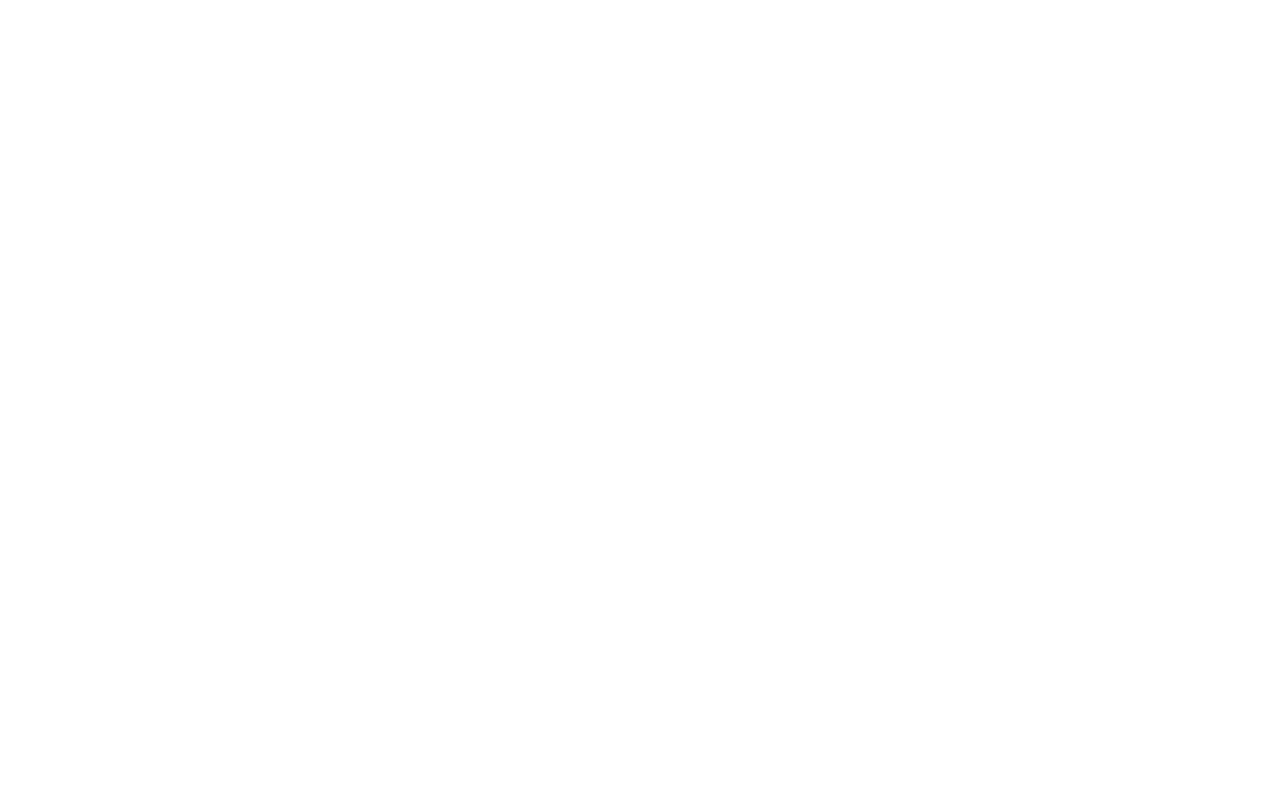
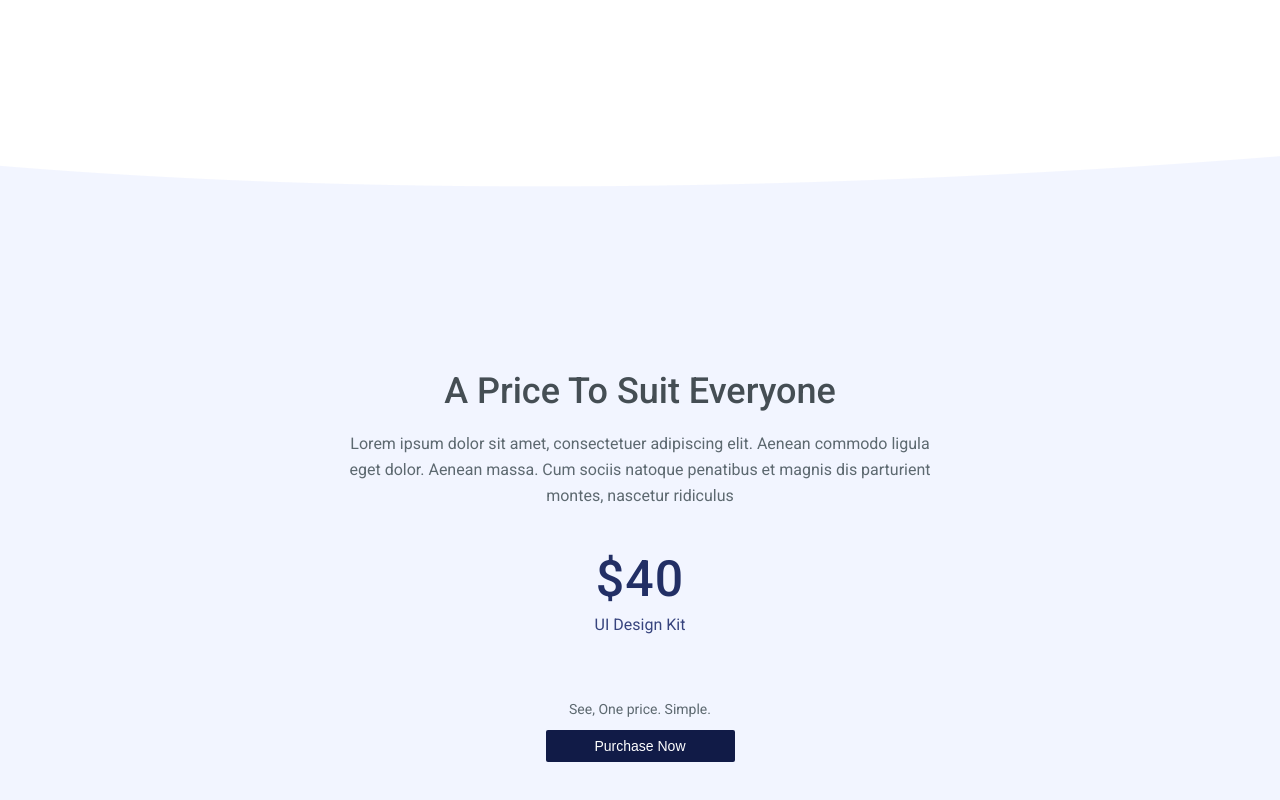
Before and after one commit to DmitrySkok/recruitment-task, a React (Create React App) app: page / in a window 1280 px wide. Shown: the part 2299-3099 px from the top of the page. Before the commit the page ends 2427 px from the top, so only its background shows below. Built offline with nearby package versions, Linux system fonts and the light colour scheme.

Commit message:
Done Pricing, add new styles for Button

```diff
--- a/src/components/common/Button/Button.js
+++ b/src/components/common/Button/Button.js
@@ -10,6 +10,7 @@
 
   const bigBtn = props.big;
   const trnBtn = props.transparent;
+  const pricingComp = props.pricingComp
   const children = props.children;
   const path = props.path;
 
@@ -21,7 +22,8 @@
     <button onClick={handleClick}
       className={clsx(
         styles.button,
-        bigBtn ? styles.big : styles.small,
+        bigBtn ? styles.bigBtn : styles.smallBtn,
+        pricingComp && styles.bigBtnPricingComp,
         trnBtn && styles.transparent
       )}
     >
--- a/src/components/common/Button/Button.module.scss
+++ b/src/components/common/Button/Button.module.scss
@@ -10,7 +10,7 @@
   padding: 0;
   cursor: pointer;
 
-  &.small {
+  &.smallBtn {
     width: 160px;
     height: 26px;
     font-weight: 500;
@@ -18,12 +18,18 @@
     line-height: 18px;
   }
 
-  &.big {
+  &.bigBtn {
     width: 189px;
     height: 36px;
     font-weight: 500;
     font-size: $base-size;
     line-height: 26px;
+
+    &PricingComp {
+      font-size: calc($base-size - 2px);
+      line-height: 24px;
+      height: 32px;
+    }
   }
 
   &.transparent  {
--- a/src/components/pages/Home/Home.js
+++ b/src/components/pages/Home/Home.js
@@ -2,6 +2,7 @@
 import Header from '../../views/Header/Header';
 import Hero from '../../views/Hero/Hero';
 import Intro from '../../views/Intro/Intro';
+import Pricing from '../../views/Pricing/Pricing';
 import UndrawMobLog from '../../views/UndrawMobLog/UndrawMobLog';
 import styles from './Home.module.scss';
 
@@ -12,6 +13,7 @@
       <Hero />
       <UndrawMobLog />
       <Intro />
+      <Pricing />
     </div>
   );
 };
--- /dev/null
+++ b/src/components/views/Pricing/Pricing.js
@@ -0,0 +1,30 @@
+import React from 'react'
+import Button from '../../common/Button/Button';
+import styles from './Pricing.module.scss';
+
+const Pricing = () => {
+  return (
+    <div className={styles.root}>
+      <div className={styles.wrapper}>
+        <div className={styles.textBlock}>
+          <h2>A Price To Suit Everyone</h2>
+          <p>
+            Lorem ipsum dolor sit amet, consectetuer adipiscing elit.
+            Aenean commodo ligula eget dolor. Aenean massa.
+            Cum sociis natoque penatibus et magnis dis parturient montes, nascetur ridiculus
+          </p>
+        </div>
+        <div className={styles.priceBlock}>
+          <h1>$40</h1>
+          <p>UI Design Kit</p>
+        </div>
+        <div className={styles.btnBlock}>
+          <p>See, One price. Simple.</p>
+          <Button big={true} pricingComp={true}>Purchase Now</Button>
+        </div>
+      </div>
+    </div>
+  )
+}
+
+export default Pricing
--- /dev/null
+++ b/src/components/views/Pricing/Pricing.module.scss
@@ -0,0 +1,43 @@
+@import '../../../styles/settings.scss';
+
+.root {
+  background: no-repeat top center url('../../../../public/images/pricingBackground.png');
+  display: flex;
+  justify-content: center;
+  text-align: center;
+  max-width: 1358px;
+  padding-bottom: 170px;
+  padding-top: 239px;
+
+  .wrapper {
+    max-width: 600px;
+    display: flex;
+    flex-direction: column;
+  }
+
+  .textBlock {
+    p {
+      line-height: 26px;
+    }
+  }
+
+  .priceBlock {
+    margin-top: 21px;
+    h1 {
+      color: $main-blue-700;
+    }
+    p {
+      margin: 0;
+      line-height: 26px;
+      color: $main-blue-600;
+    }
+  }
+
+  .btnBlock {
+    margin-top: 50px;
+    p {
+      font-size: calc($base-size - 2px);
+      margin: 13px;
+    }
+  }
+}
--- a/src/styles/settings.scss
+++ b/src/styles/settings.scss
@@ -2,6 +2,8 @@
 $main-gray-700: #454E54;
 $main-gray-600: #5D6970;
 $main-blue-500: #505F98;
+$main-blue-600: #37447E;
+$main-blue-700: #222F65;
 $main-blue-800: #111B47;
 
 //logo color
```
Also changed, not shown: public/images/pricingBackground.png (added).
